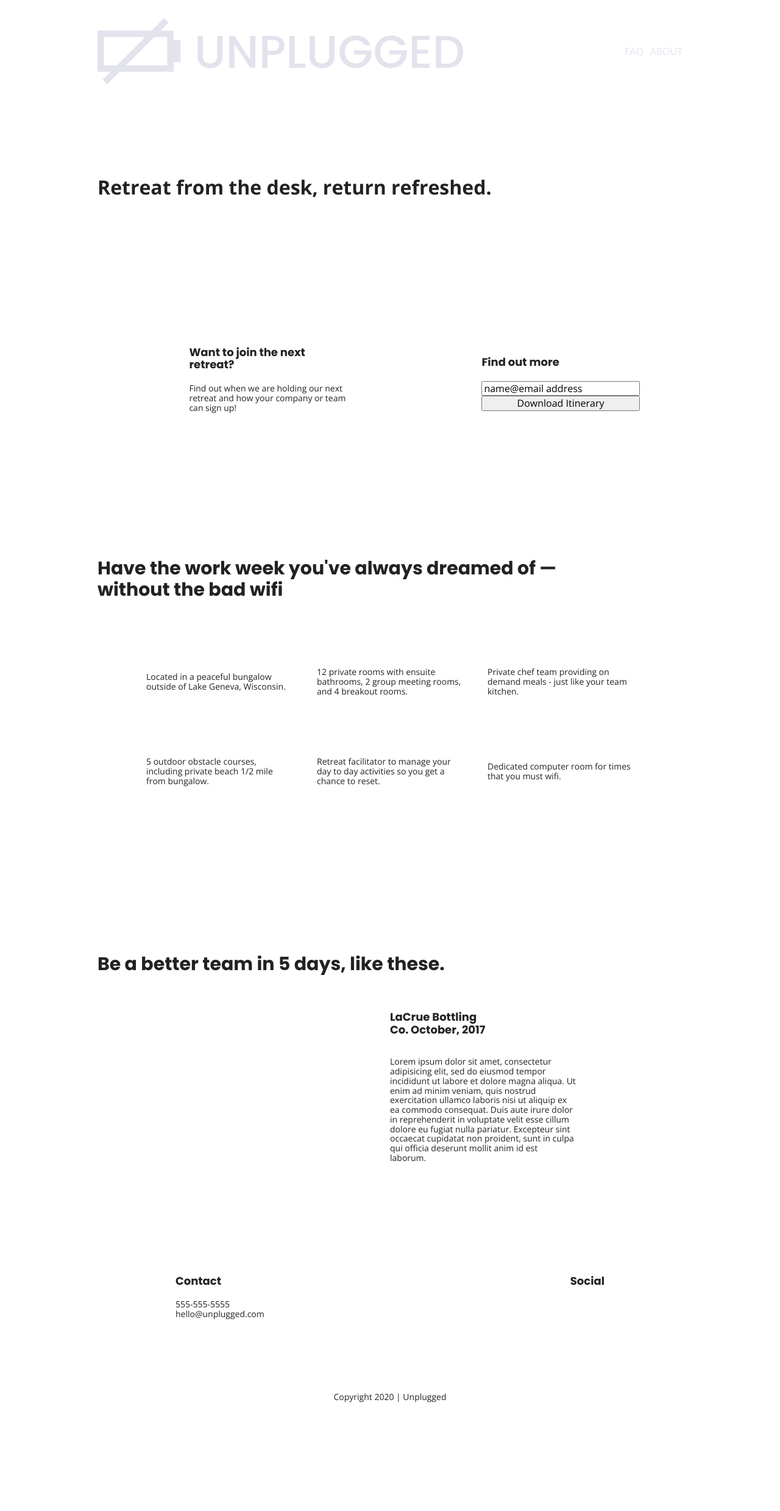
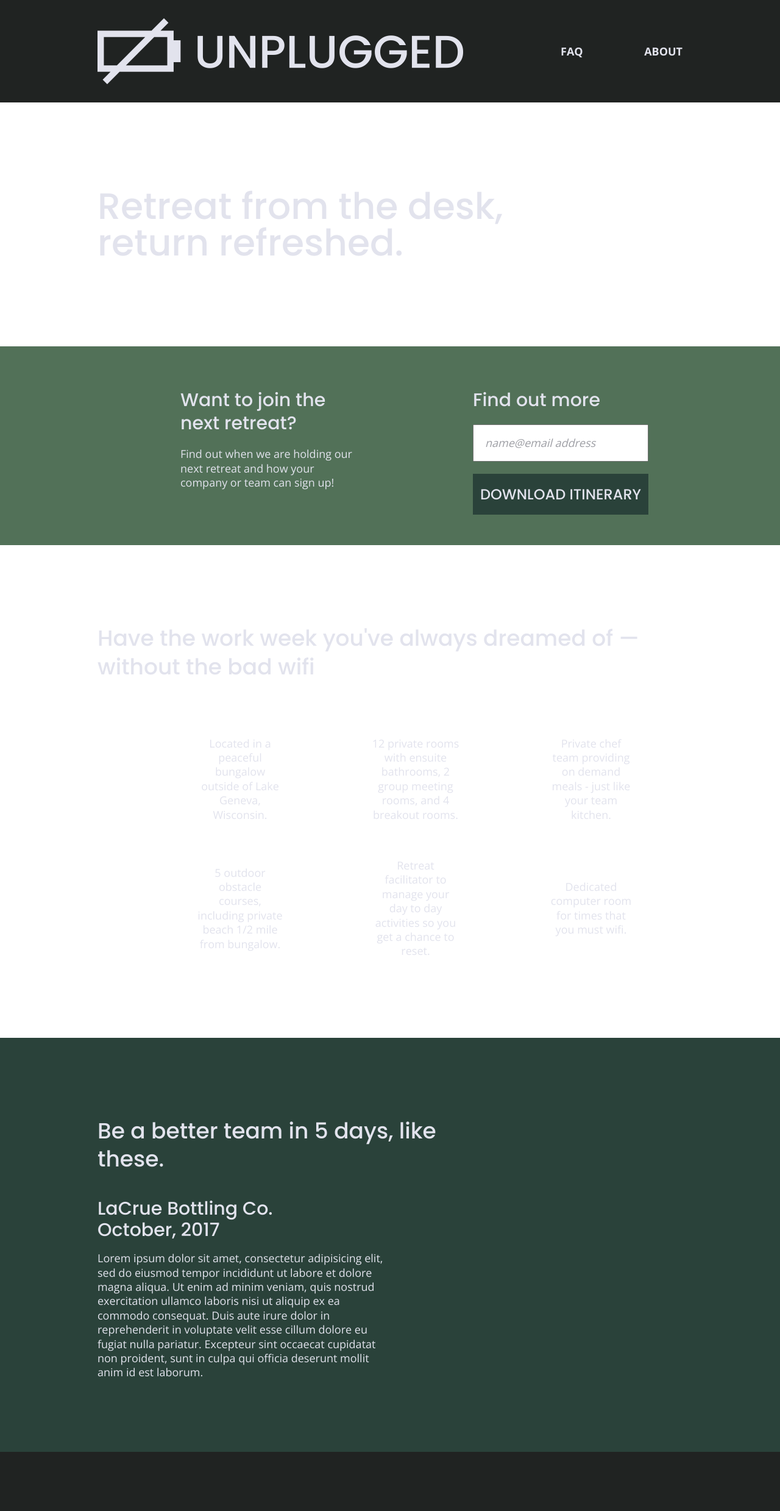
Before and after one commit to Jamie-Delekta/unplugged-retreat-website, a website built with Parcel: page index.html in a window 1280 px wide. Shown: the top 2478 px of the page at 61% size. Before the commit the page ends 2319 px from the top, so only its background shows below. Built offline with nearby package versions, Linux system fonts and the light colour scheme; files whose address does not match are found by name.

Commit message:
Added font and color styles to all site pages

```diff
--- a/css/main.css
+++ b/css/main.css
@@ -106,11 +106,14 @@ ol {
 a {
   color: #e2e3ed;
   text-decoration: none;
+  font-size: 1.125em;
 }
 
 h2 {
   font-family: 'Poppins', sans-serif;
   font-size: 1.875em;
+  color: #e2e3ed;
+  font-weight: 500;
 }
 
 h3,
@@ -118,11 +121,14 @@ h4 {
   font-family: 'Poppins', sans-serif;
   font-size: 1.125em;
   margin: 20px 0;
+  color: #e2e3ed;
+  font-weight: 500;
 }
 
 p {
   font-size: .875em;
-  line-height: 1.125em;
+  line-height: 1.285;
+  color: #e2e3ed;
 }
 
 address {
@@ -148,6 +154,7 @@ footer {
 
 header {
   padding: 15px 0;
+  background-color: #202322;
 }
 
 header .content-wrapper {
@@ -156,12 +163,14 @@ header .content-wrapper {
   align-items: center;
   flex-flow: row wrap;
   margin: 0;
+
 }
 
 .header-divider {
   width: 100%;
   height: 1px;
   margin: 10px 0 20px 0;
+  background: #3a3a3a;
 }
 
 header nav {
@@ -179,13 +188,15 @@ header nav ul {
 }
 
 header nav ul li {
-
+  font-weight: bold;
 }
 
 /***** Footer Styles *****/
 
 footer {
   flex-direction: column;
+  background-color: #202322;
+  text-align: center;
 }
 
 footer p {
@@ -239,6 +250,10 @@ section .content-wrapper {
 }
 
 .hero-area h1 {
+  color: #e2e3ed;
+  font-size: 2.25em;
+  font-weight: 500;
+  font-family: 'Poppins', sans-serif;
 }
 
 /***** Form Styles *****/
@@ -248,6 +263,8 @@ aside {
   justify-content: center;
   align-items: center;
   flex-flow: row wrap;
+  background-color: #527158;
+
 }
 
 aside .content-wrapper {
@@ -257,18 +274,45 @@ aside .content-wrapper {
 aside .form-description {
 }
 
-.form-description h2 {
+.form-description h3 {
+
 }
 
 .form-description p {
 }
 
 aside .form {
-  flex-form: row wrap;
+  margin-top: 30px;
+}
+
+input[type=text] {
+  box-sizing: border-box;
+  width: 100%;
+  color: #9d9ea4;
+  font-style: italic;
+  font-size: .875em;
+  padding: 1em;
+}
+
+input[type=button] {
+  width: 100%;
+  padding: 20px 0;
+  margin-top: 20px;
+  background-color: #2a423a;
+  font-family: 'Poppins', Helvetica, Arial, sans-serif;
+  font-weight: 500;
+  font-size: 1.125em;
+  color: #e2e3ed;
+  border: none;
+  text-align: center;
+  text-transform: uppercase;
 }
 
 .form h3 {
+
 }
+
+
 
 /***** Features Styles *****/
 
@@ -283,6 +327,7 @@ aside .form {
 }
 .features h2 {
   margin-bottom: 60px;
+
 }
 .features article {
   width: 63%;
@@ -290,6 +335,7 @@ aside .form {
 }
 
 .features-item-description p {
+
 }
 
 .features .features-items {
@@ -301,6 +347,7 @@ aside .form {
 
 .features p {
   margin: 0;
+  text-align: center;
 }
 /***** Reviews Styles *****/
 
@@ -308,6 +355,7 @@ aside .form {
   display: flex;
   justify-content: center;
   flex-flow: row wrap;
+  background-color: #2a423a;
 }
 
 section .content-wrapper {
@@ -315,6 +363,7 @@ section .content-wrapper {
 }
 .reviews h2 {
   margin-bottom: 40px;
+  line-height: 30px;
 }
 
 .reviews article {
@@ -326,35 +375,9 @@ section .content-wrapper {
 .reviews h3 {
   width: 55%;
   margin: 20px 0;
+  font-weight: 500;
 }
 .reviews article p {
-}
-/*=========================================================/
-/**************** Mobile Styles--FAQ Page ****************/
-/*========================================================*/
-
-
-.faq {
-  display: flex;
-  justify-content: center;
-  align-items: center;
-  flex-flow: row wrap;
-}
-
-.faq .content-wrapper {
-  display: flex;
-  justify-content: center;
-  align-items: center;
-  flex-flow: row wrap;
-  margin: 50px 0 0 0;
-}
-
-.faq h2 {
-  margin-bottom: 40px;
-}
-
-.faq-content {
-  margin-bottom: 50px;
 }
 
 
@@ -371,6 +394,7 @@ section .content-wrapper {
   justify-content: center;
   align-items: center;
   flex-flow: row wrap;
+  background-color: #527158;
 }
 
 .mission .content-wrapper {
@@ -394,6 +418,7 @@ section .map {
   justify-content: center;
   align-items: center;
   flex-flow: row wrap;
+  background-color: #2a423a;
 }
 
 .contact-section .content-wrapper {
@@ -408,6 +433,39 @@ address .contact-content {
 }
 
 
+/*=========================================================/
+/**************** Mobile Styles--FAQ Page ****************/
+/*========================================================*/
+
+
+.faq {
+  display: flex;
+  justify-content: center;
+  align-items: center;
+  flex-flow: row wrap;
+  background-color: #527158;
+}
+
+.faq .content-wrapper {
+  display: flex;
+  justify-content: center;
+  align-items: center;
+  flex-flow: row wrap;
+  margin: 50px 0 0 0;
+}
+
+.faq h2 {
+  margin-bottom: 40px;
+  line-height: 1;
+}
+
+.faq-content h4 {
+  line-height: 1.3;
+}
+
+.faq-content {
+  margin-bottom: 50px;
+}
 
 
 
@@ -510,53 +568,117 @@ address .contact-content {
   }
 
   header {
-    display: flex;
-    justify-content: flex-start;
-    flex-flow: row wrap;
-    padding: 30px 20px;
+    justify-content: space-around;
+    padding: 30px 0px;
   }
 
   header .content-wrapper {
-    display: flex;
-    justify-content: flex-start;
-    flex-flow: row nowrap;
+    justify-content: space-between;
     width: 100%;
   }
 
+  header nav {
+    width: 25%;
+  }
+
   header nav ul {
-    display: flex;
     justify-content: space-between;
 }
 
-  header-divider {
+  .header-divider {
   display: none;
 }
+
+  .hero-area h1 {
+  font-size: 3em;
+  line-height: 1;
+}
+
   aside .content-wrapper {
     display: flex;
-    justify-content: flex-start;
-    flex-flow: row nowrap;
+    justify-content: space-between;
+    flex-flow: row wrap;
+    margin: 50px 0;
   }
 
+  aside .content-wrapper .form-description,
+  aside .content-wrapper .form {
+      width: 40%;
+      margin: 0;
+    }
+
+  .form-description {
+}
+
+  aside h3 {
+    font-size: 1.5em;
+    line-height: 1.25;
+  }
 
   .features article {
     display: flex;
-    justify-content: space-around;
-    align-items: baseline;
-    flex-flow: row wrap;
-    flex-basis: 40%;
-    padding: 20px;
+    justify-content: center;
+    align-items: center;
+    flex-flow: column wrap;
+    flex-basis: 50%;
 }
+
+  .features .features-item-description {
+    width: 50%;
+  }
+
+  .features h2 {
+    font-size: 2.25em;
+    line-height: 1.3;
+  }
+
+  .features p {
+    margin: 0 30px;
+  }
+
+  .reviews h2 {
+    font-size: 2.25em;
+    line-height: 1.3;
+    width: 85%;
+  }
 
   .reviews article {
     display: flex;
-    justify-content: flex-end;
-    padding: 0 175px;
+    justify-content: space-between;
   }
 
-  .footer-content {
+  .reviews article div {
+    width: 49%;
+  }
+
+  .reviews h3 {
+    width: 75%;
+    margin: 0;
+  }
+
+  footer .content-wrapper {
+    width: 65%;
+    margin: 100px 0;
+  }
+
+  footer .footer-content {
     display: flex;
     justify-content: space-between;
-    align-items: baseline;
+    align-items: center;
+    flex-direction: row;
+  }
+
+  footer h4 {
+    font-size: 1.5em;
+    margin-bottom: 40px;
+  }
+
+  footer p {
+    line-height: 1.285;
+  }
+
+  footer .copyright {
+    width: 100%;
   }
 
   /* About Page Tablet Media Queries */
@@ -564,23 +686,36 @@ address .contact-content {
   .mission-content {
     display: flex;
     justify-content: space-between;
-    align-items: baseline;
+    align-items: center;
+    padding-top: 20px;
   }
 
+  .mission h2 {
+    font-size: 2.25em;
+  }
+
+
   .mission-content p {
-    width: 85%;
+    width: 45%;
   }
 
   .contact-section .content-wrapper h2 {
-    width: 75%;
+    width: 80%;
   }
 
+  .contact-section h2 {
+    font-size: 2.25em;
+    line-height: 1.3;
+  }
   .contact-content {
     display: flex;
     justify-content: space-between;
-    align-items: center;
+    align-items: flex-start;
   }
 
+  .contact-content h4 {
+    font-size: 1.5em;
+  }
 
   /* FAQ Page Tablet Media Queries */
 
@@ -594,6 +729,18 @@ address .contact-content {
 
   .faq h2 {
     width: 100%;
+    font-size: 2.25em;
+    line-height: 1.3;
+  }
+
+  .faq-content h4 {
+    font-size: .875em;
+    line-height: 1.3;
+    font-weight: 500;
+  }
+
+  .faq-content p {
+
   }
 }
 @media only screen and (min-width: 1200px){
@@ -614,6 +761,10 @@ address .contact-content {
     flex-flow: row nowrap;
   }
 
+  .header-divider {
+    display: none;
+  }
+
   nav {
     width: 15%;
     display: flex;
@@ -626,38 +777,76 @@ address .contact-content {
     flex-flow: row nowrap;
   }
 
+  .hero-area h1 {
+    font-size: 3.75em;
+    line-height: 1;
+    width: 85%;
+    font-family: 'Poppins', sans-serif;
+  }
+
   aside .content-wrapper {
     display: flex;
     justify-content: space-around;
 
   }
 
-  aside .form-description {
+  aside h3 {
+    font-size: 1.875em;
+  }
+
+  aside p {
+    font-size: 1.125em;
+    line-height: 1.3;
+  }
+
+  aside .content-wrapper .form-description {
     justify-content: center;
-    width: 27%;
+    width: 30%;
     margin: 0 60px;
     padding: 0 20px;
   }
-  aside .form {
+  aside .content-wrapper .form {
     display: flex;
     justify-content: center;
     flex-flow: column wrap;
-    width: 27%;
+    width: 30%;
+  }
+
+  input[type=text] {
+    font-size: 1.125em;
+  }
+
+  input[type=button] {
+    font-size: 1.5em;
   }
 
   .features .content-wrapper h2 {
-    width: 90%;
+    width: 93%;
   }
 
   .features article {
     display: flex;
     justify-content: space-between;
     flex-flow: row wrap;
-    flex-basis: 25%;
+    flex-basis: 30%;
+  }
+
+  .features p {
+    font-size: 1.125em;
+    line-height: 1.3;
   }
 
   .reviews h2 {
     width: 60%;
+  }
+
+  .reviews h3 {
+    font-size: 1.875em;
+  }
+
+  .reviews p {
+    font-size: 1.125em;
+    line-height: 1.3;
   }
 
   .reviews article div {
@@ -667,28 +856,58 @@ address .contact-content {
     flex-basis: 50%;
   }
 
+  footer h4 {
+    font-size: 1.875em;
+  }
+
+  footer p {
+    font-size: 1.125em;
+    line-height: 1.3;
+  }
+
 /* About Page Desktop Media Query */
 
   .mission h2 {
     width: 95%;
     display: flex;
     justify-content: center;
+    font-size: 3em;
   }
 
   .mission-content p {
     margin-right: 30px;
     flex-basis: 45%;
+    font-size: 1.125em;
+    line-height: 1.3;
   }
 
   .contact-section .content-wrapper h2 {
-    width: 95%;
+    width: 96%;
+    font-size: 3em;
+    line-height: 1.5;
   }
+
+  .contact-content h4 {
+    font-size: 1.875em;
+  }
+
+  .contact-content p {
+    font-size: 1.125em;
+  }
+
 
 /* FAQ Page Desktop Media Query */
 
-.faq .content-wrapper h2 {
+  .faq .content-wrapper h2 {
   width: 100%;
+  font-size: 3em;
 }
+
+  .faq .content-wrapper h4,
+  .faq .content-wrapper p {
+    font-size: 1.125em;
+    line-height: 1;
+  }
 }
 
 /* ==========================================================================
```
